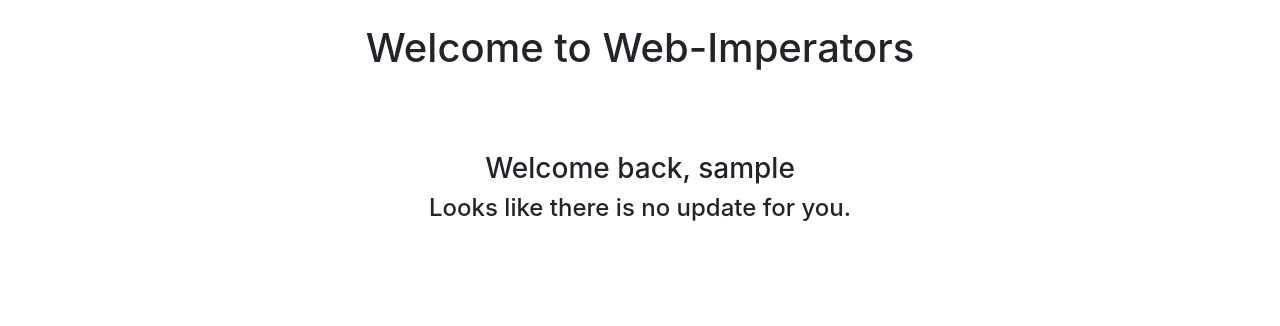
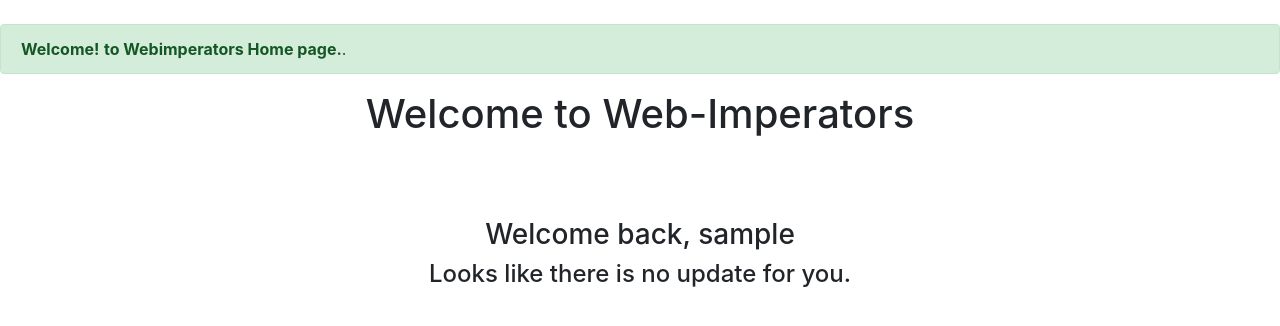
Before and after one commit to ziyingb/webimperators, a Flask app: page /welcome in a window 1280 px wide. Shown: the part 67-393 px from the top of the page. Run offline with Flask 2, Linux system fonts and the light colour scheme; the visitor is signed in with stand-in values (Sample User, id 1); some libraries are stand-ins or nearby versions.

Commit message:
Update with alert banner

```diff
--- a/templates/welcome.html
+++ b/templates/welcome.html
@@ -8,7 +8,9 @@
 <body>
 
     {% include "navbar.html" %}
-
+    <div class="alert alert-success">
+    <strong>Welcome!</strong>  <a  class="alert-link">to Webimperators Home page.</a>.
+  </div>
     <div class="container">
         <h1 align="center"> Welcome to Web-Imperators </h1>
         <br>
```
